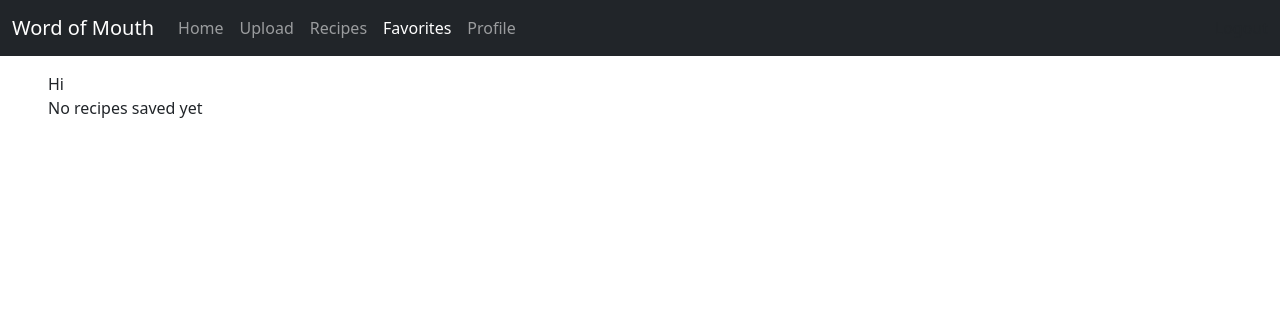
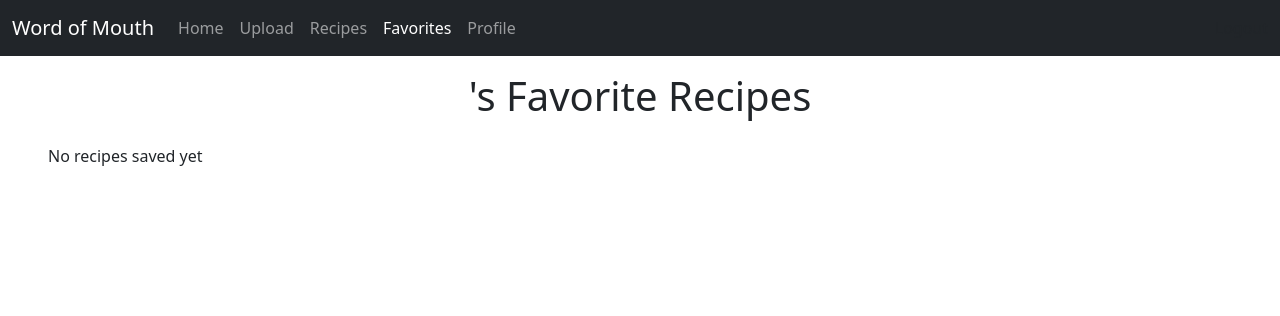
Before and after one commit to uva-cs3240-s22/group-project-a-08, a Django app: page /recipes/saved/ in a window 1280 px wide. Shown: the top 316 px of the page. Run offline with Django 3.2, Linux system fonts and the light colour scheme; some libraries are stand-ins or nearby versions.

Commit message:
edited ux on saved recipe page

```diff
--- a/recipes/templates/recipes/saved_recipes.html
+++ b/recipes/templates/recipes/saved_recipes.html
@@ -52,9 +52,9 @@
             </div>
           </nav>
 
+          <h1 class="mt-3 text-center">{{ user.username|capfirst}}'s Favorite Recipes</h1>
+
           <div class="px-5 pt-3">
-              Hi {{user.username}}
-
               {% if user.userprofile.saved.all %}
                 <div class="row">
                   {% for recipe in user.userprofile.saved.all %}
@@ -81,7 +81,7 @@
                             </div>
                         </div>
                     </div>
-                    {% if forloop.counter|divisibleby:3 %}
+                    {% if forloop.counter|divisibleby:6 %}
                 </div>
                 <div class="row">
                     {% endif %}
```
